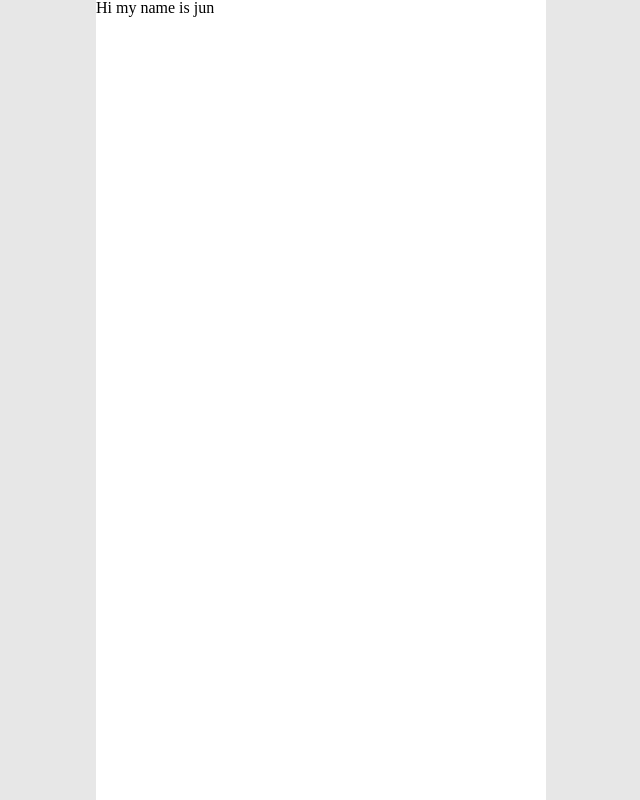
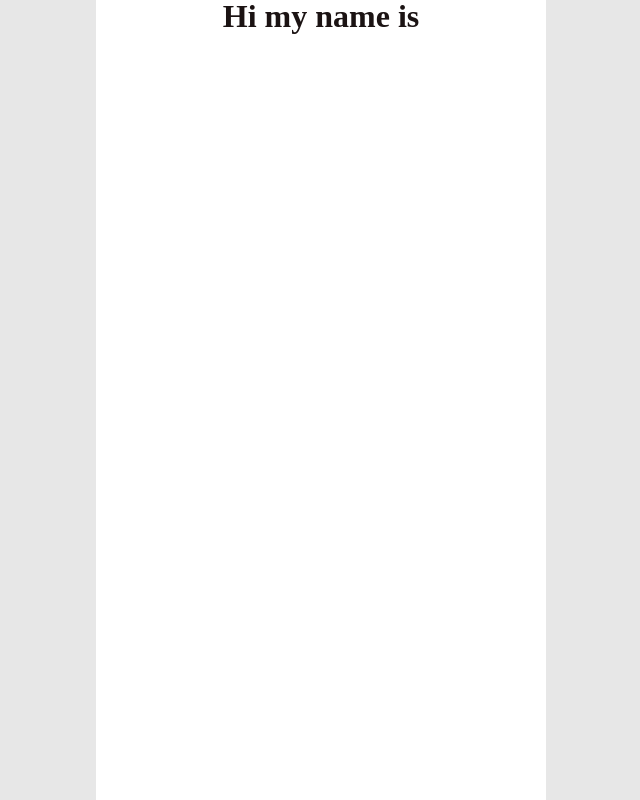
Before and after one commit to LikeLion-pop-con/pop-con_fe, a React (Create React App) app: page /Welcome in a window 1280 px wide. Shown: the whole page, without its empty margins (319-959 px from the left). Built offline with nearby package versions, Linux system fonts and the light colour scheme.

Commit message:
chore: to save

```diff
--- a/src/Components/Layout/Layout.jsx
+++ b/src/Components/Layout/Layout.jsx
@@ -28,7 +28,7 @@ function Layout() {
       <Background>
         <Wrapper>
          <Outlet />
-        </Wrapper>
+         </Wrapper>
       </Background>
     </>
   );
--- a/src/pages/Welcome/Welcome.jsx
+++ b/src/pages/Welcome/Welcome.jsx
@@ -2,20 +2,23 @@ import styled from "styled-components";
 import { useEffect } from 'react';
 import { useNavigate } from 'react-router-dom';
 
-import PopupButton from "../../Components/PopupButton/PopupButton";
+import Typo from "../../assets/Typo";
 import Header from "../../Components/Header/Header";
+
 
 const Wrapper = styled.div`
   width: 100%;
+
 `;
 
 const Welcome = () => {
   const navigate = useNavigate();
   return (
-    <Wrapper>
-      <p>Hi my name is jun</p>
+    <>
 
-    </Wrapper>
+      <Typo size= "2rem" weight= "bold" >Hi my name is </Typo>
+
+    </>
   );
 };
 
```
